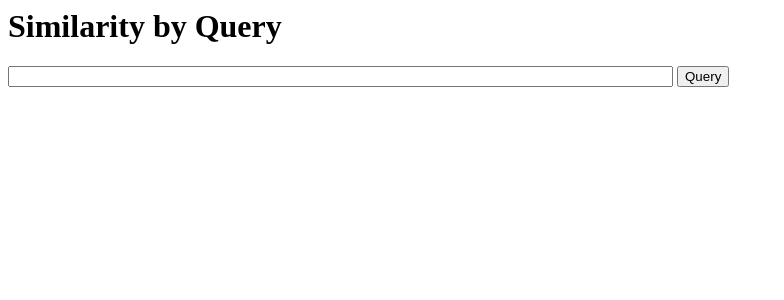
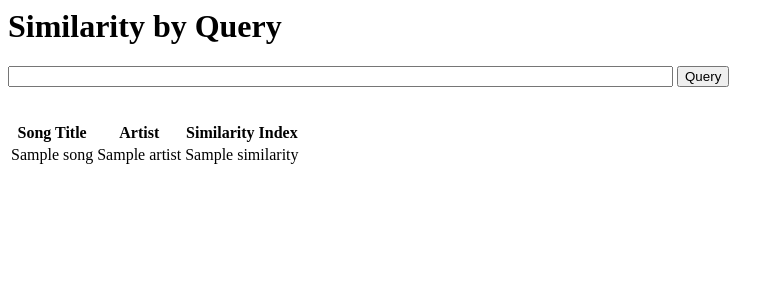
Before and after one commit to tombjerkan/lyric-search, a Flask app: template lyric-search/webapp/templates/querysimilarity.html in a window 1280 px wide. Shown: the top 300 px of the page, without its empty margins (0-784 px from the left). Run offline with Flask 2, Linux system fonts and the light colour scheme; the template is opened without the code that fills it: values that come from a table or form of the project are taken from there, most other values are stand-ins (such as "Sample title", 1, 10 or a date in 2020); parts of the project's set-up code (start-up, migrations or seed data) failed here and were passed over.

Commit message:
Display similar songs to query

```diff
--- a/lyric-search/webapp/templates/querysimilarity.html
+++ b/lyric-search/webapp/templates/querysimilarity.html
@@ -10,5 +10,24 @@
       {{ form.query(size=80) }}
       <input type="submit" value="Query">
     </form>
+    <br />
+
+    {% if songs %}
+      <table>
+        <tr>
+          <th>Song Title</th>
+          <th>Artist</th>
+          <th>Similarity Index</th>
+        </tr>
+
+        {% for song, similarity in songs %}
+        <tr>
+          <td>{{ song.title }}</td>
+          <td>{{ song.artist }}</td>
+          <td>{{ similarity }}</td>
+        </tr>
+        {% endfor %}
+      </table>
+    {% endif %}
   </body>
 </html>
```
Also changed, not shown: lyric-search/webapp/views.py (+11 -1 lines).
